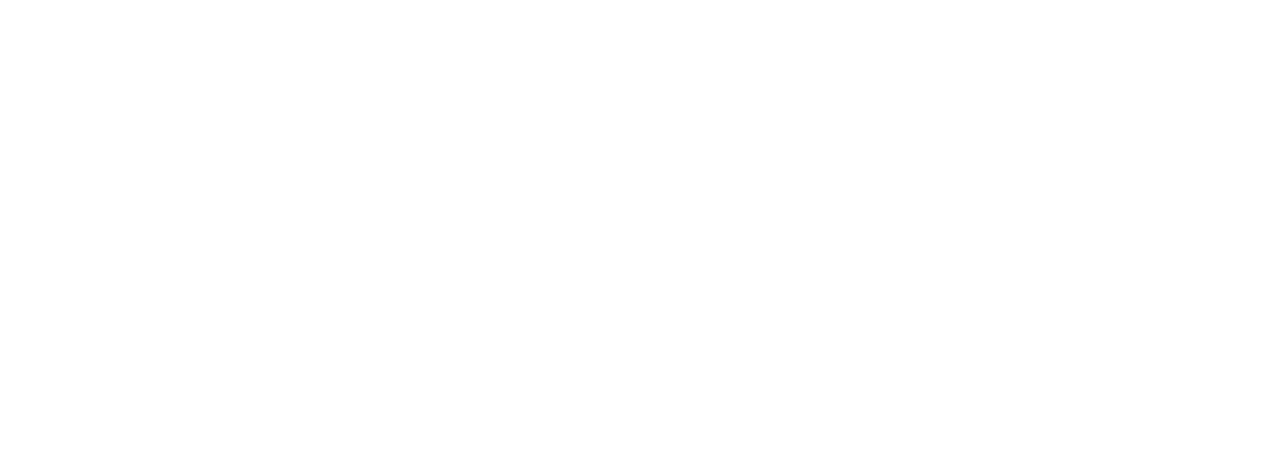
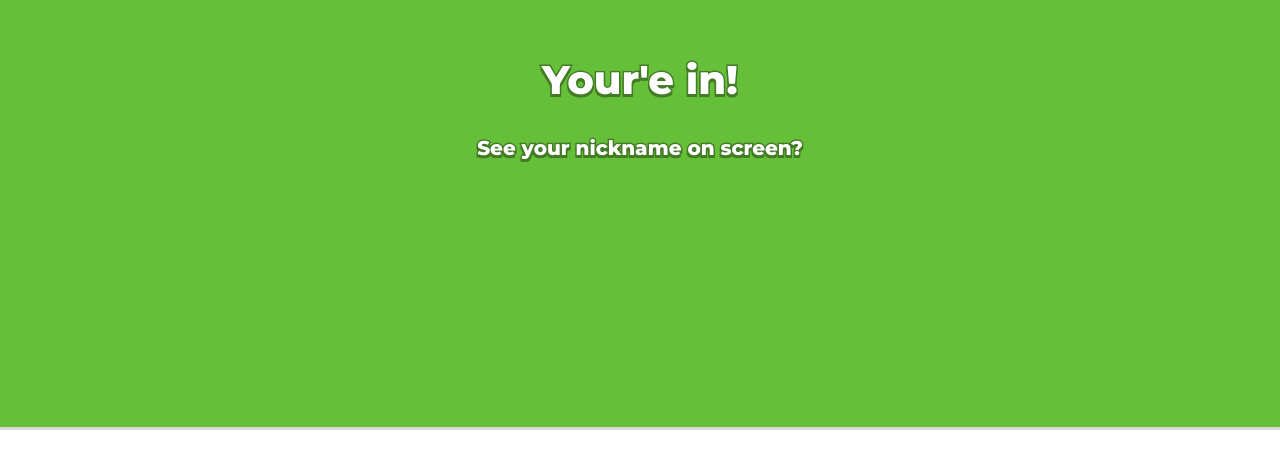
Before and after one commit to guy7145/kahootwo, a Svelte app in the folder client/: page /game in a window 1280 px wide. Shown: the part 289-758 px from the top of the page. Built offline with nearby package versions, Linux system fonts and the light colour scheme.

Commit message:
lobby looks real

```diff
--- a/client/src/App.svelte
+++ b/client/src/App.svelte
@@ -1,12 +1,7 @@
 <script>
-    import {Router, Link, Route} from "svelte-routing";
-    import queryString from "query-string";
-    import Home from './pages/homepage/GamePin.svelte';
-    import Nickname from "./pages/homepage/Nickname.svelte";
-
-    let query = window.location.search;
-    let parsed = {};
-    $: parsed = queryString.parse(query)
+    import {Route, Router} from "svelte-routing";
+    import Home from "./pages/homepage/Home.svelte";
+    import Lobby from "./pages/gameroom/Lobby.svelte";
 
     export let url = "";
 </script>
@@ -17,10 +12,10 @@
 </style>
 
 <Router url={url}>
-    <Route path="/game/:id" let:params>
-        <Nickname gameId="{params.id}"/>
+    <Route path="/game" let:params>
+        <Lobby/>
     </Route>
     <Route path="/" let:params>
-        <Home pin="{parsed.pin || null}"/>
+        <Home/>
     </Route>
 </Router>
--- a/client/src/lib/api/room.js
+++ b/client/src/lib/api/room.js
@@ -12,10 +12,10 @@ export async function checkRoomId(roomId) {
     return res.data;
 }
 
-export async function checkNickname(roomId, nickname) {
+export async function checkNickname(gameId, nickname) {
     const res = await Axios.get(`${serverAddr}/verify-name`, {
         params: {
-            room: roomId,
+            room: gameId,
             name: nickname,
         },
     });
--- /dev/null
+++ b/client/src/pages/gameroom/Lobby.svelte
@@ -0,0 +1,111 @@
+<script>
+    import {nickname} from "../../stores/game-store";
+
+    const title = "Your'e in!";
+    const subtitle = "See your nickname on screen?";
+</script>
+
+<style>
+    .main {
+        color: #fff;
+        height: 100%;
+        width: 100%;
+        display: flex;
+        flex-direction: column;
+        -webkit-box-align: center;
+        align-items: center;
+        -webkit-box-pack: center;
+        justify-content: center;
+        flex: 1 0 auto;
+        background: rgb(102, 191, 57);
+    }
+
+    .footer {
+        position: fixed;
+        width: 100%;
+        z-index: 999;
+
+        display: flex;
+        flex: 0 1 auto;
+        flex-direction: row;
+        -webkit-box-align: center;
+        align-items: center;
+        -webkit-box-pack: justify;
+        justify-content: space-between;
+        background-color: rgb(255, 255, 255);
+        font-family: Montserrat, "Helvetica Neue", Helvetica, Arial, sans-serif;
+        font-weight: 700;
+        color: rgb(0, 0, 0);
+        font-size: 1.125rem;
+        min-height: 4.5em;
+        padding-left: 0.375rem;
+        padding-right: 0.375rem;
+        bottom: 0;
+        border-top: 0.1875rem solid rgba(0, 0, 0, 0.15);
+    }
+
+    .nickname {
+        margin: 0 0.625rem;
+    }
+
+    .text {
+        z-index: 1;
+    }
+
+    .shadow {
+        position: absolute;
+        top: 0;
+        -webkit-text-stroke: 2.1pt black;
+        text-shadow: rgb(0, 0, 0) -1pt 2.25pt 0, rgb(0, 0, 0) 1pt 2.25pt 0;
+        opacity: 0.35;
+    }
+
+    p {
+        display: block;
+        margin-block-start: 1em;
+        margin-block-end: 1em;
+        margin-inline-start: 0;
+        margin-inline-end: 0;
+        margin: 0 0 0.625rem;
+    }
+
+    .title, .subtitle {
+        position: relative;
+        display: flex;
+        flex: 0 1 auto;
+        flex-direction: column;
+        -webkit-box-align: center;
+        align-items: center;
+        -webkit-box-pack: center;
+        justify-content: center;
+    }
+
+    .title {
+        margin: 0;
+        font-size: 40px;
+        line-height: normal;
+        color: rgb(255, 255, 255);
+        font-weight: bold;
+    }
+
+    .subtitle {
+        margin: 1.5rem 0 0;
+        font-weight: 700;
+        font-size: 20px;
+        color: rgb(255, 255, 255);
+    }
+</style>
+
+<div class="main">
+    <div class="title">
+        <p class="text">{title}</p>
+        <p class="shadow">{title}</p>
+    </div>
+    <div class="subtitle">
+        <p class="text">{subtitle}</p>
+        <p class="shadow">{subtitle}</p>
+    </div>
+    <div class="footer">
+        <div class="nickname">{$nickname}</div>
+    </div>
+</div>
--- a/client/src/pages/homepage/GamePin.svelte
+++ b/client/src/pages/homepage/GamePin.svelte
@@ -1,5 +1,4 @@
 <script>
-    import {navigate} from "svelte-routing";
     import {checkRoomId} from "../../lib/api/room";
     import {enterLoading, someError, unknownGameId} from "../../interactions/room";
     import SpinnerOverlay from "../../components/SpinnerOverlay.svelte";
@@ -7,20 +6,19 @@
     import {waitAtleast} from "../../lib/utils";
     import {MINIMUM_LOADING_TIME_SECS} from "../../lib/consts";
     import './basic-layout.css';
-    import HomeLayout from "./HomeLayout.svelte";
 
-    export let gameId = null;
+    export let onSuccess;
+    export let gameId;
     let enterPromise = false;
 
     const handleEnter = async () => {
         enterPromise = waitAtleast(checkRoomId(gameId), MINIMUM_LOADING_TIME_SECS);
         if (await enterPromise) {
-            navigate(`/game/${gameId}`)
+            onSuccess(gameId);
         }
     };
 </script>
 
-<HomeLayout>
 <input class="pin" placeholder="Game PIN" bind:value={gameId}/>
 <button class="enter" on:click={() => handleEnter()}>Enter</button>
 {#if enterPromise}
@@ -34,4 +32,3 @@
         <ErrorFooter errorMsg={someError}/>
     {/await}
 {/if}
-</HomeLayout>
--- /dev/null
+++ b/client/src/pages/homepage/Home.svelte
@@ -0,0 +1,28 @@
+<script>
+    import {navigate} from 'svelte-routing';
+    import GamePin from "./GamePin.svelte";
+    import Nickname from "./Nickname.svelte";
+    import {gameId, nickname} from "../../stores/game-store";
+
+    import './basic-layout.css';
+    import logo from '../../assets/logo.svg';
+
+
+    let gameIdOK = false;
+    function startGame() {
+        navigate(`/game`);
+    }
+</script>
+
+<div class="homepage">
+    <div class="logo">
+        {@html logo}
+    </div>
+    <div class="form">
+        {#if !gameIdOK}
+            <GamePin bind:gameId={$gameId} onSuccess={() => gameIdOK = true}/>
+        {:else}
+            <Nickname bind:nickname={$nickname} gameId={$gameId} onSuccess={startGame}/>
+        {/if}
+    </div>
+</div>
--- a/client/src/pages/homepage/HomeLayout.svelte
+++ /dev/null
@@ -1,13 +0,0 @@
-<script>
-    import './basic-layout.css';
-    import logo from '../../assets/logo.svg';
-</script>
-
-<div class="homepage">
-    <div class="logo">
-        {@html logo}
-    </div>
-    <div class="form">
-        <slot/>
-    </div>
-</div>
--- a/client/src/pages/homepage/Nickname.svelte
+++ b/client/src/pages/homepage/Nickname.svelte
@@ -1,5 +1,4 @@
 <script>
-    import {navigate} from "svelte-routing";
     import {checkNickname} from "../../lib/api/room";
     import {enterLoading, nicknameTaken, someError} from "../../interactions/room";
     import SpinnerOverlay from "../../components/SpinnerOverlay.svelte";
@@ -7,19 +6,18 @@
     import {waitAtleast} from "../../lib/utils";
     import {MINIMUM_LOADING_TIME_SECS} from "../../lib/consts";
     import './basic-layout.css';
-    import HomeLayout from "./HomeLayout.svelte";
 
-    export const roomId = null;
+    export let gameId, nickname = '', onSuccess;
     let nicknamePromise = null;
-    let nickname = '';
 
     const handleNickname = async () => {
-        nicknamePromise = waitAtleast(checkNickname(roomId, nickname), MINIMUM_LOADING_TIME_SECS);
-        await nicknamePromise;
+        nicknamePromise = waitAtleast(checkNickname(gameId, nickname), MINIMUM_LOADING_TIME_SECS);
+        if (await nicknamePromise) {
+            onSuccess();
+        }
     };
 </script>
 
-<HomeLayout>
 <input class="pin" placeholder="Nickname" bind:value={nickname}/>
 <button class="enter" on:click={() => handleNickname()}>OK, go!</button>
 {#if nicknamePromise}
@@ -33,4 +31,3 @@
         <ErrorFooter errorMsg={someError}/>
     {/await}
 {/if}
-</HomeLayout>
--- /dev/null
+++ b/client/src/stores/game-store.js
@@ -0,0 +1,3 @@
+import { writable } from 'svelte/store';
+export const gameId = writable('');
+export const nickname = writable('');
```
Also changed, not shown: client/src/pages/gameroom/GameRoom.svelte (added, +7 -0 lines), client/src/lib/query-params.js (added). Lines whose indentation alone changed are shown as unchanged.
